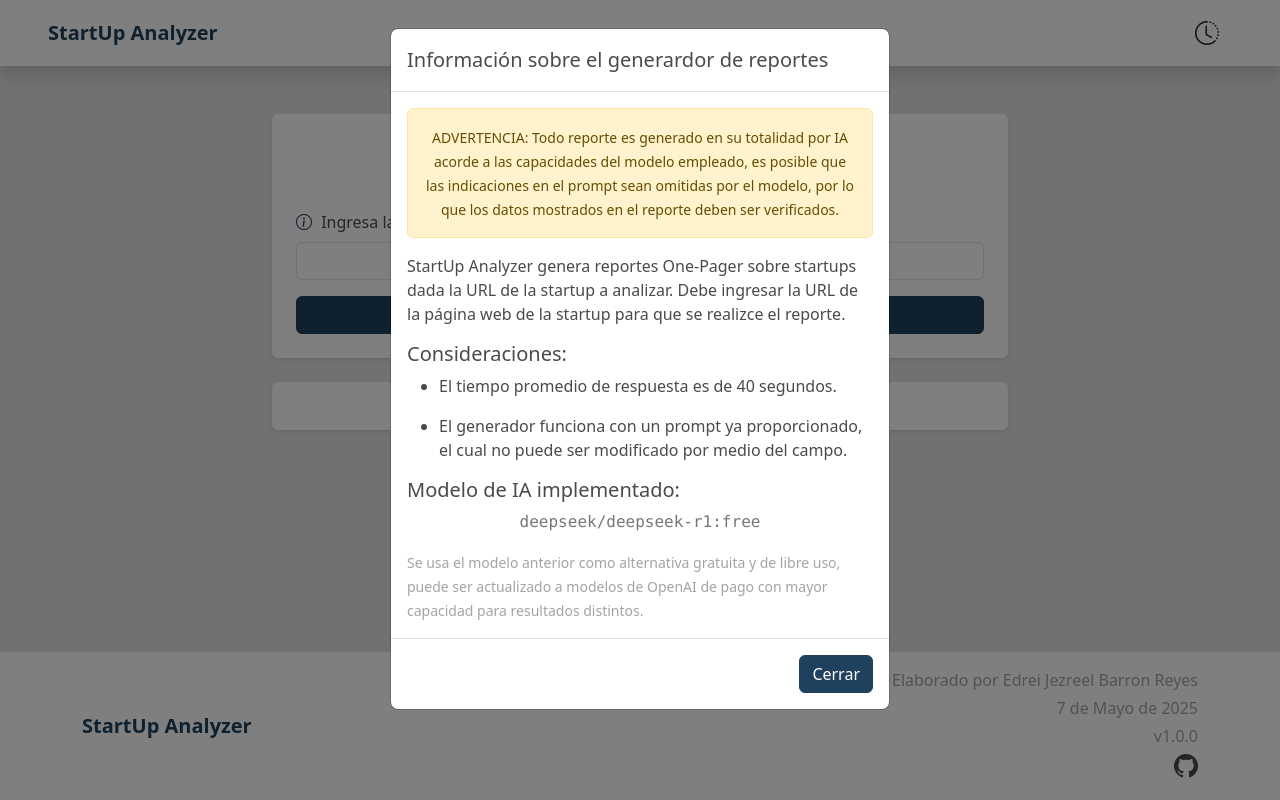
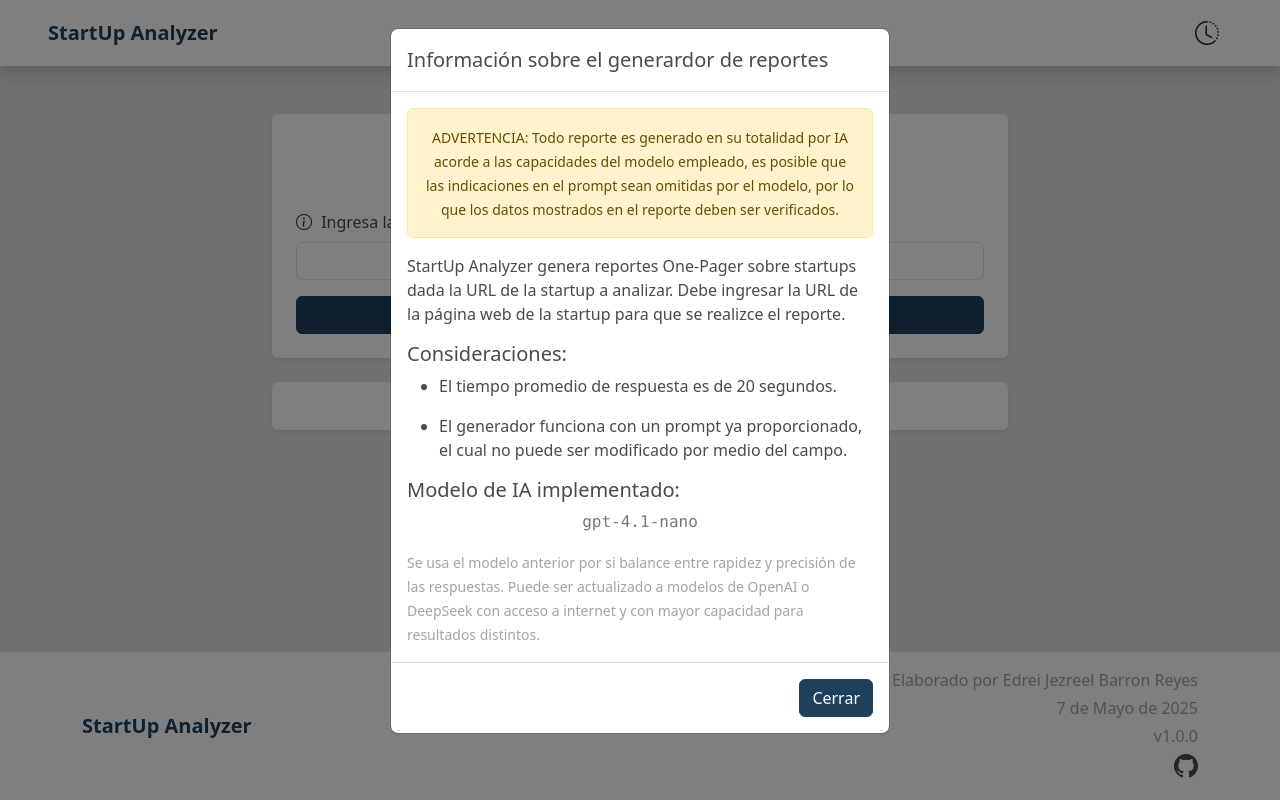
Before and after one commit to EdreiJezreel/StartUpAnalyzerV1.0.0, a Flask app: page / in a window 1280 px wide, after a click that opens the changed part. Run offline with Flask 3, Linux system fonts and the light colour scheme.

Commit message:
Update paginaChat.html

```diff
--- a/templates/paginaChat.html
+++ b/templates/paginaChat.html
@@ -138,13 +138,13 @@
             Debe ingresar la URL de la página web de la startup para que se realizce el reporte.</p>
           <h5>Consideraciones:</h5>
           <ul>
-            <li><p>El tiempo promedio de respuesta es de 40 segundos.</p></li>
+            <li><p>El tiempo promedio de respuesta es de 20 segundos.</p></li>
             <li><p>El generador funciona con un prompt ya proporcionado, el cual no puede ser modificado por medio del campo.</p></li>
           </ul>
           <h5>Modelo de IA implementado:</h5>
-          <p class="font-monospace opacity-75 text-center">deepseek/deepseek-r1:free</p>
-          <small class="opacity-50">Se usa el modelo anterior como alternativa gratuita y de libre uso,
-            puede ser actualizado a modelos de OpenAI de pago con mayor capacidad para resultados distintos.</small>
+          <p class="font-monospace opacity-75 text-center">gpt-4.1-nano</p>
+          <small class="opacity-50">Se usa el modelo anterior por si balance entre rapidez y precisión de las respuestas.
+            Puede ser actualizado a modelos de OpenAI o DeepSeek con acceso a internet y con mayor capacidad para resultados distintos.</small>
         </div>
         <div class="modal-footer">
           <button type="button" class="btn btn-primary" data-bs-dismiss="modal">Cerrar</button>
```
